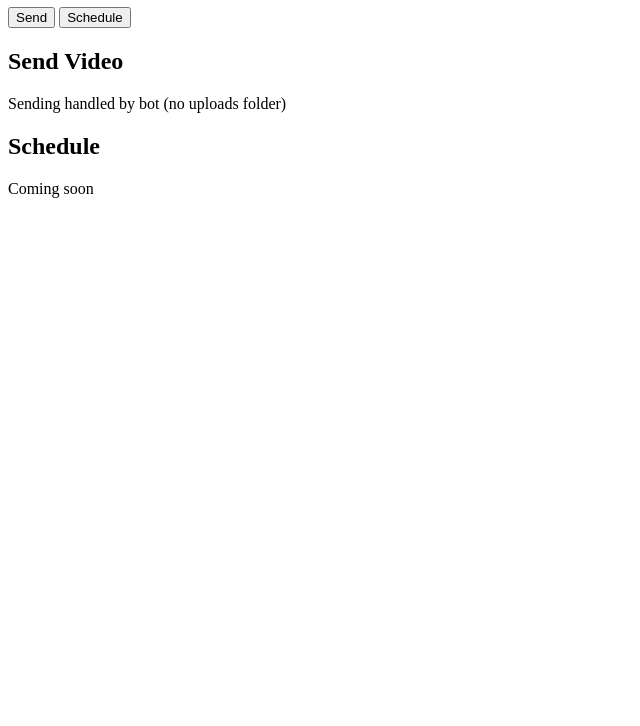
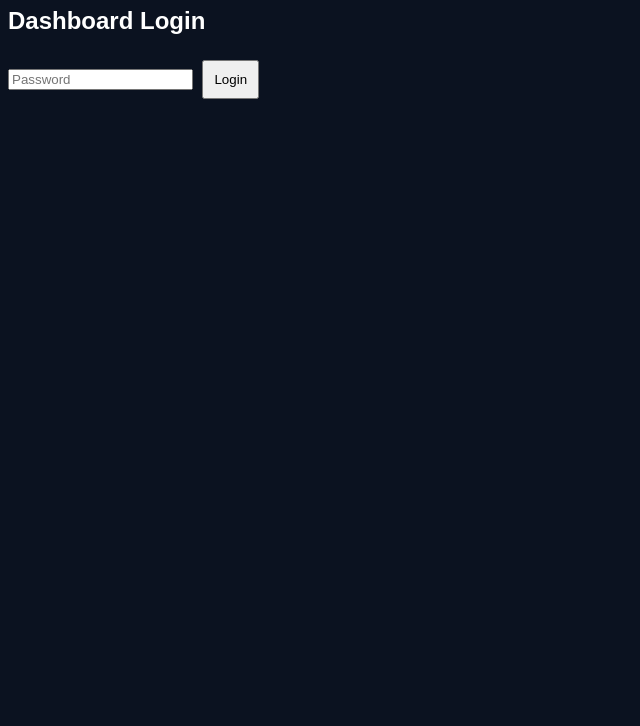
Before and after one commit to John-wik32/discord-bot1, a website: page public/index.html in a window 1280 px wide. Shown: the part 74-800 px from the top of the page, without its empty margins (0-640 px from the left). Drawn offline with Linux system fonts and the light colour scheme.

Commit message:
Update index.html

```diff
--- a/public/index.html
+++ b/public/index.html
@@ -1,64 +1,87 @@
 <!DOCTYPE html>
 <html lang="en">
 <head>
-  <meta charset="UTF-8" />
-  <title>Discord Video Sender</title>
+<meta charset="UTF-8">
+<title>Video Sender Dashboard</title>
 
+<!-- FIX CSP (ALLOW OLD INLINE STYLE + SCRIPT) -->
 <meta http-equiv="Content-Security-Policy"
 content="
 default-src 'self';
-      script-src 'self';
-      style-src 'self';
+script-src 'self' 'unsafe-inline' 'unsafe-eval';
+style-src 'self' 'unsafe-inline';
 connect-src 'self';
 ">
 
 <style>
 body {
-      font-family: Arial, sans-serif;
-      background: #0f172a;
-      color: white;
-      padding: 20px;
+  background:#0b1220;
+  color:white;
+  font-family:Arial;
 }
-
 button {
-      padding: 10px 15px;
-      margin: 5px;
-      cursor: pointer;
+  padding:10px;
+  margin:5px;
 }
-
-    .page {
-      display: none;
-      margin-top: 20px;
+.panel {
+  display:none;
 }
-
-    .page.active {
-      display: block;
+.panel.active {
+  display:block;
 }
 </style>
 </head>
+
 <body>
 
-  <h1>🎬 Discord Media Bot</h1>
+<h1>🎬 Discord Video Sender</h1>
 
+<div id="loginPanel" class="panel active">
+  <h2>Dashboard Login</h2>
+  <input id="pass" type="password" placeholder="Password">
+  <button onclick="login()">Login</button>
+  <p id="loginMsg"></p>
+</div>
+
+<div id="dashboard" class="panel">
   <button onclick="switchPage('send')">Send</button>
   <button onclick="switchPage('schedule')">Schedule</button>
 
-  <div id="send" class="page active">
-    <h2>Send Video</h2>
-    <p>Sending handled by bot (no uploads folder)</p>
+  <div id="send" class="panel active">
+    <h3>Send Video</h3>
+    <p>Bot-only sending (no uploads folder)</p>
   </div>
 
-  <div id="schedule" class="page">
-    <h2>Schedule</h2>
+  <div id="schedule" class="panel">
+    <h3>Schedule</h3>
     <p>Coming soon</p>
+  </div>
 </div>
 
 <script>
-    function switchPage(page) {
-      document.querySelectorAll(".page").forEach(p => {
-        p.classList.remove("active");
+let dashboardPass = "";
+
+function login() {
+  dashboardPass = document.getElementById("pass").value;
+  fetch("/login", {
+    method: "POST",
+    headers: { "Content-Type": "application/json" },
+    body: JSON.stringify({ password: dashboardPass })
+  })
+  .then(r => r.json())
+  .then(d => {
+    if (d.success) {
+      document.getElementById("loginPanel").classList.remove("active");
+      document.getElementById("dashboard").classList.add("active");
+    } else {
+      document.getElementById("loginMsg").innerText = "Wrong password";
+    }
   });
-      document.getElementById(page).classList.add("active");
+}
+
+function switchPage(id) {
+  document.querySelectorAll(".panel").forEach(p => p.classList.remove("active"));
+  document.getElementById(id).classList.add("active");
 }
 </script>
 
```
Lines whose indentation alone changed are shown as unchanged.
